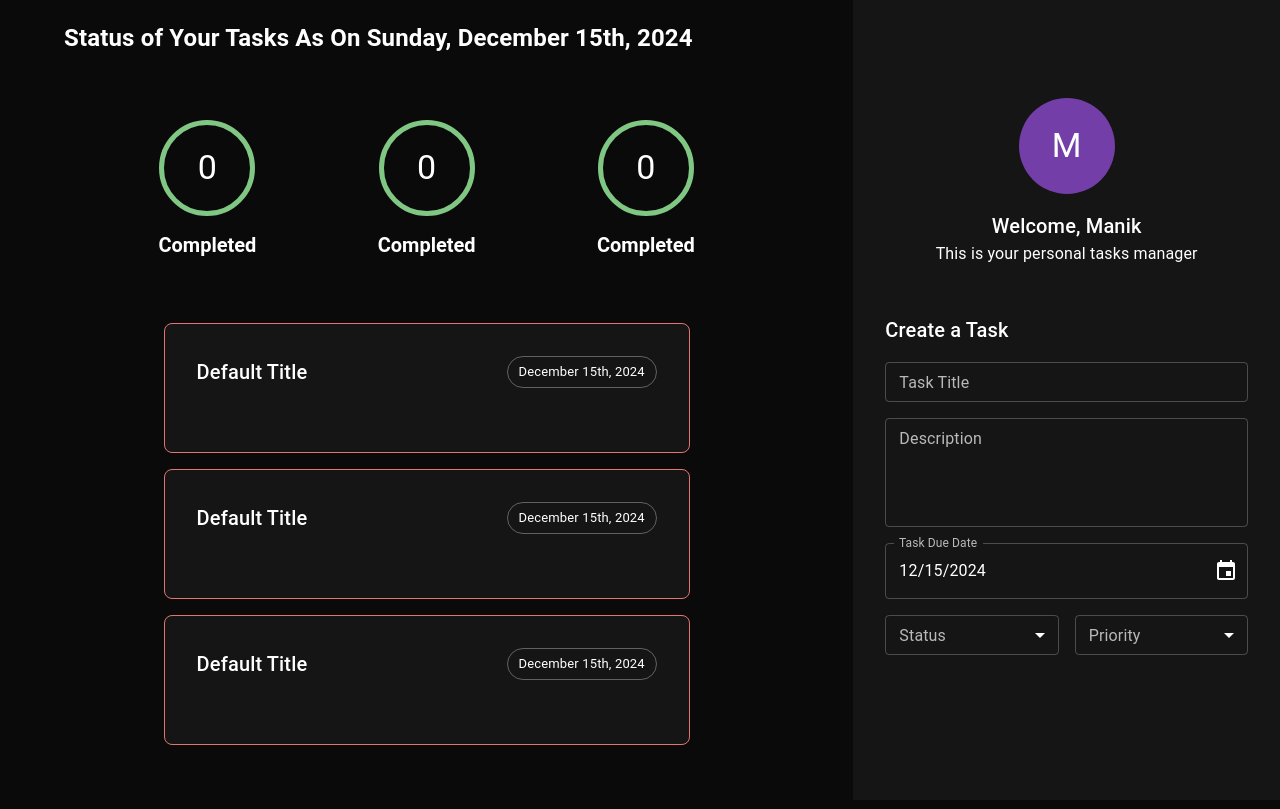
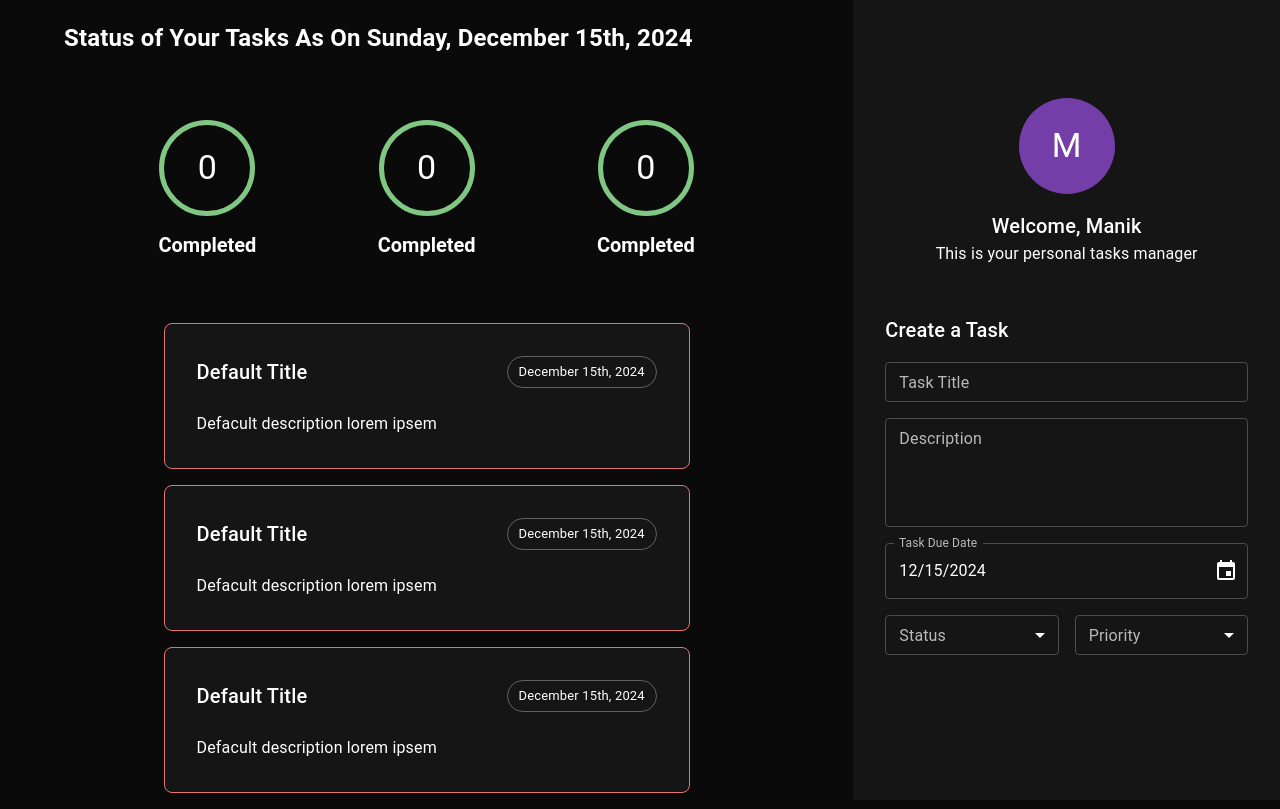
Before and after one commit to Geetha-RK/PersonalTaskManager-client, a React (Vite) app: page / in a window 1280 px wide. Built offline with nearby package versions, Linux system fonts and the light colour scheme.

Commit message:
Build task Description component and dynamic props

```diff
--- /dev/null
+++ b/src/components/task/_taskDescription.tsx
@@ -0,0 +1,16 @@
+import { Box, Typography } from '@mui/material';
+import { FC,ReactElement } from 'react';
+import { ITaskDescription } from './interfaces/ITaskDescription';
+import PropTypes from 'prop-types';
+export const TaskDescription: FC<ITaskDescription> = (props,):ReactElement => {
+    const { description='Defacult description lorem ipsem' } = props;
+    return (
+        <Box>
+            <Typography>{description}
+            </Typography>
+        </Box>
+    )
+}
+TaskDescription.propTypes = {
+    description: PropTypes.string,
+}
--- a/src/components/task/_taskHeader.tsx
+++ b/src/components/task/_taskHeader.tsx
@@ -12,7 +12,7 @@
         display='flex'
         width='100%'
         justifyContent='space-between'
-        mb={4}
+        mb={3}
         >
         <Box>
             <Typography variant="h6">
--- /dev/null
+++ b/src/components/task/interfaces/ITaskDescription.ts
@@ -0,0 +1,3 @@
+export interface ITaskDescription {
+    description?: string,
+}
--- a/src/components/task/task.tsx
+++ b/src/components/task/task.tsx
@@ -1,6 +1,7 @@
 import { FC, ReactElement } from 'react';
 import { Box } from '@mui/material';
 import { TaskHeader } from './_taskHeader';
+import { TaskDescription } from './_taskDescription';
 
 export const Task:FC = (props): ReactElement => {
     return (
@@ -20,7 +21,7 @@
             }}
         >
             <TaskHeader/>
-            {/* {TaskDescription} */}
+            <TaskDescription/>
             {/* {Task Footer} */}
         </Box>
     )
```
